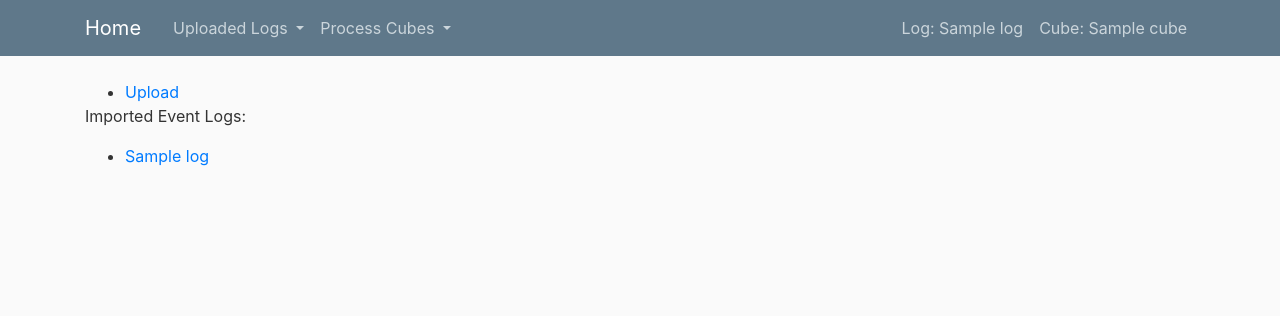
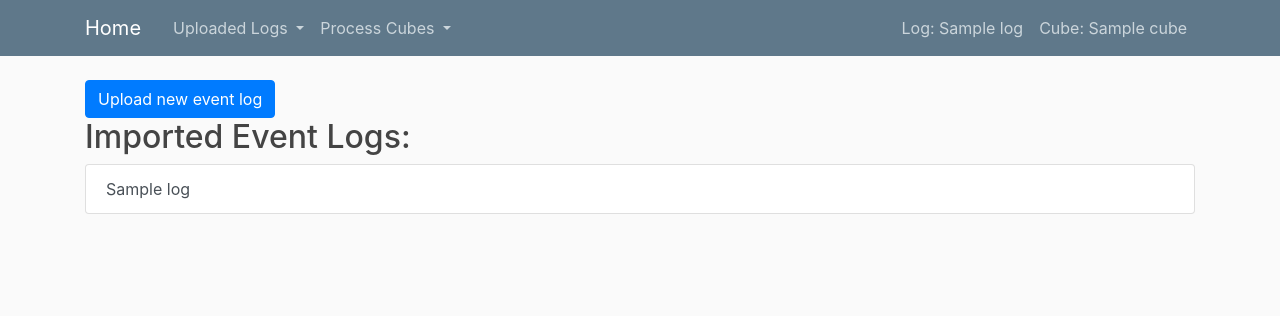
Before and after one commit to ngtom/PCubes-PADS2019, a Django app: template process_cubes/process_cubes/templates/home.html in a window 1280 px wide. Shown: the top 316 px of the page. Run offline with Django 3.2, Linux system fonts and the light colour scheme; the template is opened without the code that fills it: most values are stand-ins (such as "Sample title", 1, 10 or a date in 2020); some libraries are stand-ins or nearby versions.

Commit message:
improved home design

```diff
--- a/process_cubes/process_cubes/templates/home.html
+++ b/process_cubes/process_cubes/templates/home.html
@@ -1,18 +1,13 @@
 {% extends 'base.html' %}
 
 {% block content %}
-  <ul>
-    <li>
-      <a href="{% url 'upload' %}">Upload</a>
-    </li>
-  </ul>
 
-  <p>Imported Event Logs:</p>
-  <ul>
-    {% for log in logs %}
-      <li>
-        <a href="log/{{ log.pk }}">{{ log.name }}</a>
-      </li>
-    {% endfor %}
-  </ul>
+<a class='btn btn-primary' href="{% url 'upload' %}">Upload new event log</a>
+
+<h2>Imported Event Logs:</h2>
+<div class="list-group">
+  {% for log in logs %}
+  <a class="list-group-item list-group-item-action" href="log/{{ log.pk }}">{{ log.name }}</a>
+  {% endfor %}
+</div>
 {% endblock %}
```
